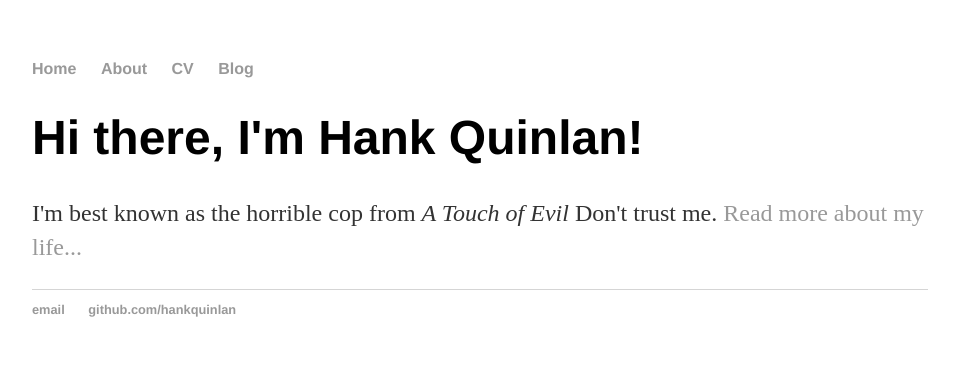
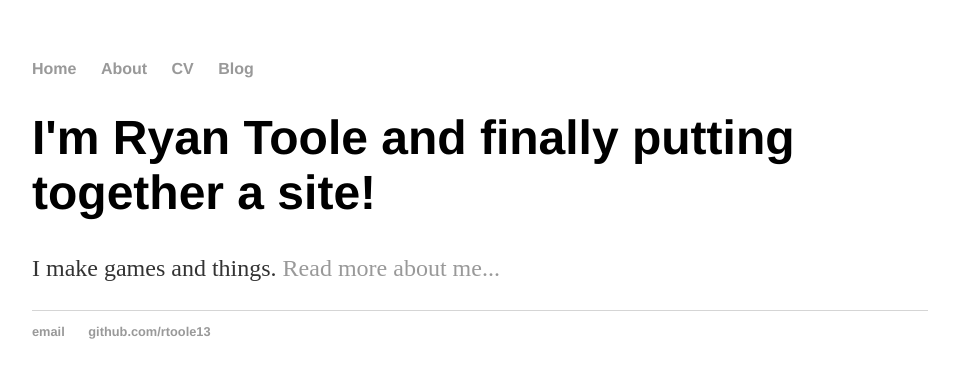
Before and after one commit to rtoole13/rtoole13.github.io, a Jekyll site: the page built from index.html, in a window 1280 px wide. Shown: the top 378 px of the page, without its empty margins (160-1115 px from the left). Built offline with Jekyll 4.4.1, drawn with Linux system fonts in a browser that asks for light colours.

Commit message:
Replacing, hopefully, all Hank Quinlan mentions with Ryan Toole.

```diff
--- a/_layouts/default.html
+++ b/_layouts/default.html
@@ -9,7 +9,7 @@
     		<ul>
         		<li><a href="/">Home</a></li>
 	        	<li><a href="/about">About</a></li>
-        		<li><a href="/cv">CV</a></li>
+        		<li><a href="/resume">CV</a></li>
         		<li><a href="/blog">Blog</a></li>
     		</ul>
 		</nav>
@@ -18,8 +18,8 @@
 		</div><!-- /.container -->
 		<footer>
     		<ul>
-        		<li><a href="mailto:hankquinlanhub@gmail.com">email</a></li>
-        		<li><a href="https://github.com/hankquinlan">github.com/hankquinlan</a></li>
+        		<li><a href="mailto:rtoole13@gmail.com">email</a></li>
+        		<li><a href="https://github.com/rtoole13">github.com/rtoole13</a></li>
 			</ul>
 		</footer>
 	</body>
--- a/blog/index.html
+++ b/blog/index.html
@@ -1,6 +1,6 @@
 ---
 layout: default
-title: Hank Quinlan's Blog
+title: Ryan Toole's Blog
 ---
 	<h1>{{ page.title }}</h1>
 	<ul class="posts">
--- a/index.html
+++ b/index.html
@@ -1,8 +1,8 @@
 ---
 layout: default
-title: Hank Quinlan, Horrible Cop
+title: Ryan Toole
 ---
 <div class="blurb">
-    <h1>Hi there, I'm Hank Quinlan!</h1>
-    <p>I'm best known as the horrible cop from <em>A Touch of Evil</em> Don't trust me. <a href="/about">Read more about my life...</a></p>
+    <h1>I'm Ryan Toole and finally putting together a site!</h1>
+    <p>I make games and things. <a href="/about">Read more about me...</a></p>
 </div><!-- /.blurb -->
--- a/cv/index.html
+++ b/resume/index.html
@@ -1,8 +1,8 @@
 ---
 layout: default
-title: CV
+title: Ryan Toole's Resume
 ---
 <div class="blurb">
     <h1>{{ page.title }}</h1>
-    <p>CV goes here!</a></p>
+    <p>Resume goes here!</a></p>
 </div><!-- /.blurb -->
```
Also changed, not shown: _posts/2018-10-14-github-page-launched.md (added, +7 -0 lines), _posts/2018-10-14-hank-quinlan-site-launched.md (deleted, +0 -7 lines), blog/atom.xml (+7 -7 lines).
